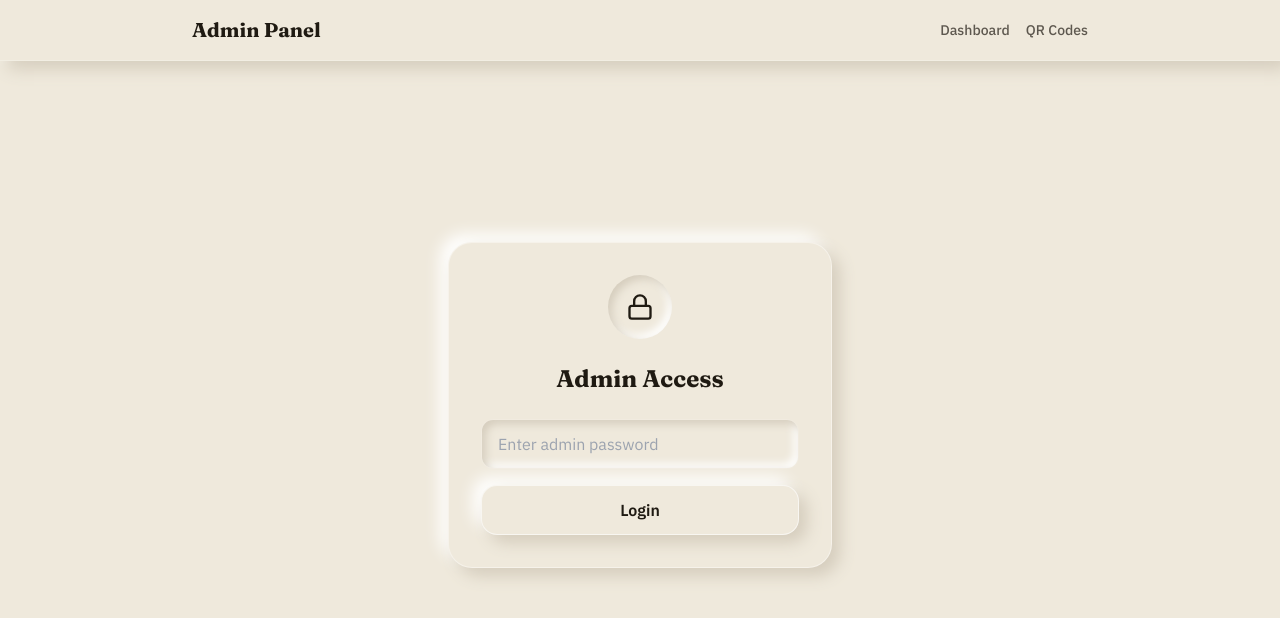
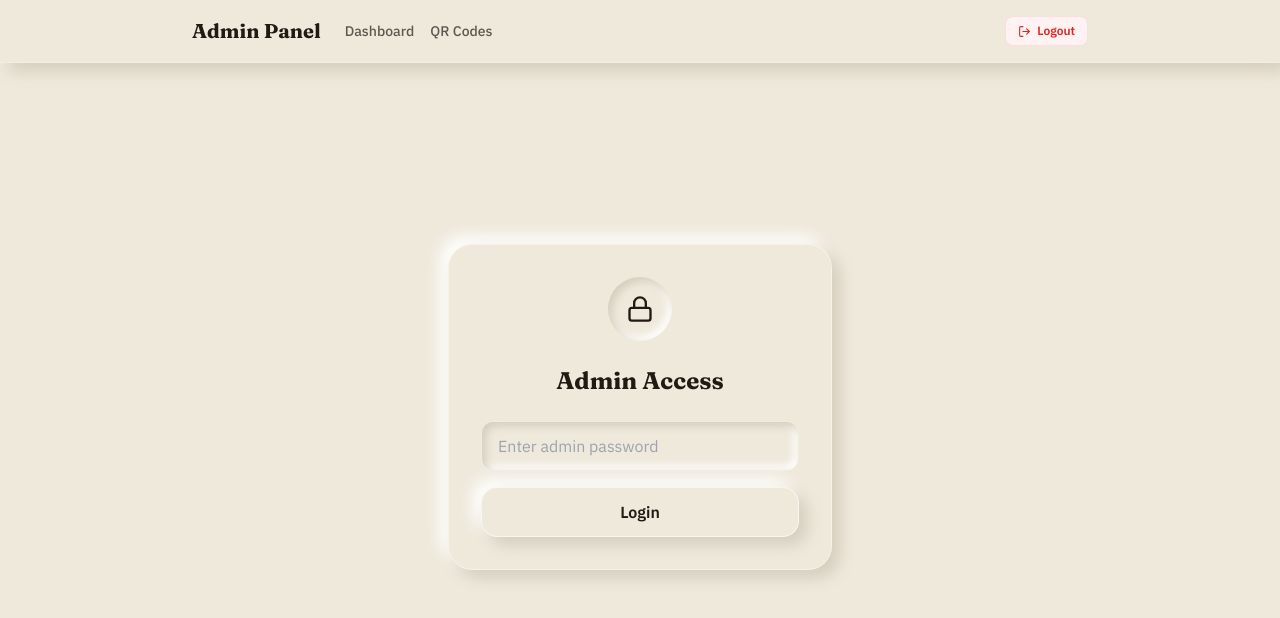
Before and after one commit to zgentech69/edu-scan, a Next.js app: page /admin in a window 1280 px wide. Shown: the top 618 px of the page. Built offline with nearby package versions, Linux system fonts and the light colour scheme.

Commit message:
Harden admin authentication: eliminate fallback secrets, enforce fail-closed verification, and add logout

```diff
--- a/src/app/admin/actions.ts
+++ b/src/app/admin/actions.ts
@@ -5,10 +5,16 @@ import { supabaseAdmin } from '@/lib/supabase';
 import { revalidatePath } from 'next/cache';
 
 export async function loginAction(password: string) {
-  const expectedPassword = process.env.ADMIN_PASSWORD || 'admin123';
-  const sessionSecret = process.env.ADMIN_SESSION_SECRET || 'fallback_secret_token';
+  const expectedPassword = process.env.ADMIN_PASSWORD;
+  const sessionSecret = process.env.ADMIN_SESSION_SECRET;
 
-  if (password === expectedPassword) {
+  if (!expectedPassword || !sessionSecret) {
+    console.error('CRITICAL: ADMIN_PASSWORD or ADMIN_SESSION_SECRET is not configured.');
+    return { success: false, error: 'Server authentication configuration missing' };
+  }
+
+  // Strict timing-resistant comparison & validation
+  if (password && password.trim() === expectedPassword.trim()) {
     cookies().set('admin_session', sessionSecret, {
       httpOnly: true,
       secure: process.env.NODE_ENV === 'production',
@@ -19,18 +25,23 @@ export async function loginAction(password: string) {
     return { success: true };
   }
 
-  return { success: false };
+  return { success: false, error: 'Invalid password' };
+}
+
+export async function logoutAction() {
+  cookies().delete('admin_session');
+  return { success: true };
 }
 
 import { createClient } from '@supabase/supabase-js';
 
 export async function saveDriveLink(subjectId: string, division: string, url: string) {
   // 1. Verify user is authenticated as admin
-  const sessionSecret = process.env.ADMIN_SESSION_SECRET || 'fallback_secret_token';
+  const sessionSecret = process.env.ADMIN_SESSION_SECRET;
   const authCookie = cookies().get('admin_session');
 
-  if (!authCookie || authCookie.value !== sessionSecret) {
-    return { success: false, error: 'Unauthorized' };
+  if (!sessionSecret || !authCookie?.value || authCookie.value !== sessionSecret) {
+    return { success: false, error: 'Unauthorized: Invalid admin session' };
   }
 
   // 2. Explicitly initialize admin client here to avoid module caching issues
--- a/src/app/admin/layout.tsx
+++ b/src/app/admin/layout.tsx
@@ -1,5 +1,6 @@
 import React from 'react';
 import Link from 'next/link';
+import { AdminLogoutButton } from '@/components/admin/AdminLogoutButton';
 
 export default function AdminLayout({
   children,
@@ -8,8 +9,9 @@ export default function AdminLayout({
 }) {
   return (
     <div className="min-h-screen bg-sand-100 flex flex-col">
-      <header className="bg-sand-100 shadow-neu-flat border-b border-white/20 p-4">
+      <header className="bg-sand-100 shadow-neu-flat border-b border-white/20 p-4 sticky top-0 z-30">
         <div className="max-w-4xl mx-auto flex justify-between items-center">
+          <div className="flex items-center gap-6">
             <h1 className="text-xl font-display font-bold text-sand-900">Admin Panel</h1>
             <nav className="flex gap-4">
               <Link href="/admin/dashboard" className="text-sm font-medium text-sand-900/70 hover:text-sand-900">
@@ -20,6 +22,8 @@ export default function AdminLayout({
               </Link>
             </nav>
           </div>
+          <AdminLogoutButton />
+        </div>
       </header>
       <main className="flex-1 max-w-4xl w-full mx-auto p-6">
         {children}
--- /dev/null
+++ b/src/components/admin/AdminLogoutButton.tsx
@@ -0,0 +1,26 @@
+'use client';
+
+import { useRouter } from 'next/navigation';
+import { logoutAction } from '@/app/admin/actions';
+import { LogOut } from 'lucide-react';
+
+export function AdminLogoutButton() {
+  const router = useRouter();
+
+  const handleLogout = async () => {
+    await logoutAction();
+    router.push('/admin');
+    router.refresh();
+  };
+
+  return (
+    <button
+      onClick={handleLogout}
+      className="flex items-center gap-1.5 text-xs font-semibold text-red-600 hover:text-red-700 bg-red-50 hover:bg-red-100/80 px-3 py-1.5 rounded-lg transition-colors border border-red-200/50"
+      title="End admin session"
+    >
+      <LogOut size={13} />
+      <span>Logout</span>
+    </button>
+  );
+}
```
Also changed, not shown: src/middleware.ts (+3 -6 lines). Lines whose indentation alone changed are shown as unchanged.
